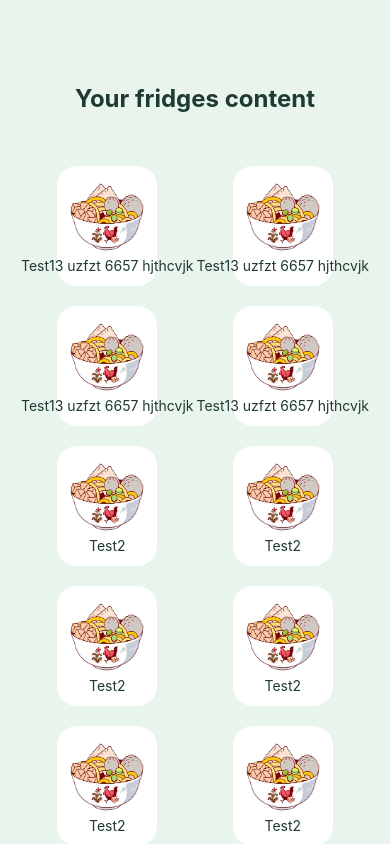
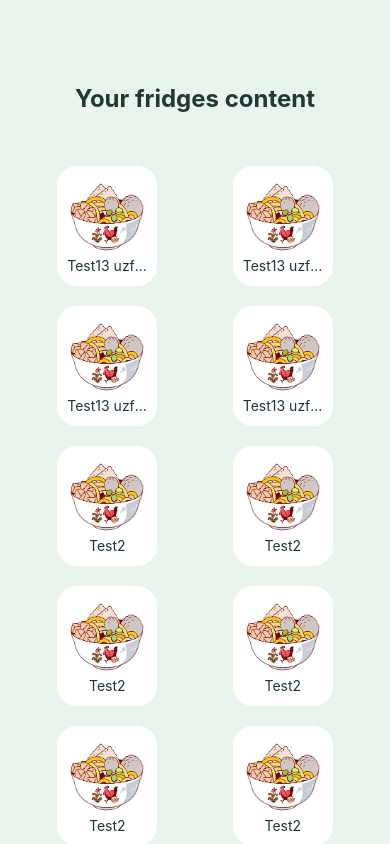
Before and after one commit to piha2866/no-waste-fridge, a React Native app in the folder no-waste-fridge/: screen / in a window 390 px wide. Shown: the top 844 px of the page. Built offline with nearby package versions, Linux system fonts and the light colour scheme.

Commit message:
chore: make content clickable

```diff
--- a/no-waste-fridge/src/components/content.tsx
+++ b/no-waste-fridge/src/components/content.tsx
@@ -1,17 +1,13 @@
 import React from "react";
-import { View, Text, StyleSheet, Image } from "react-native";
+import { View, Text, StyleSheet, Image, Button, TouchableOpacity } from "react-native";
 import colors from "../styles/colors";
 
 export function Content(props: any): React.JSX.Element {
   return (
-    <View style={styles.contentContainer}>
-        <View>
-          <Image source={require("../assets/images/default-food.png")}  style={styles.image} resizeMode="contain" />
-        </View>
-        <View style={styles.textContainer}>
-            <Text style={styles.text} numberOfLines={1}>{props.name}</Text>
-        </View>
-    </View>
+    <TouchableOpacity style={styles.contentContainer}>
+      <Image source={require("../assets/images/default-food.png")}  style={styles.image} resizeMode="contain" />
+      <Text style={styles.text} numberOfLines={1}>{props.name}</Text>
+    </TouchableOpacity>
   );
 }
 
@@ -29,8 +25,6 @@ const styles = StyleSheet.create({
     image: { width: 80, height: 80 },
     text: {
       color: colors.text,
+      paddingHorizontal: 10
     },
-    textContainer: {
-      paddingHorizontal: 4,
-    }
 });
```
